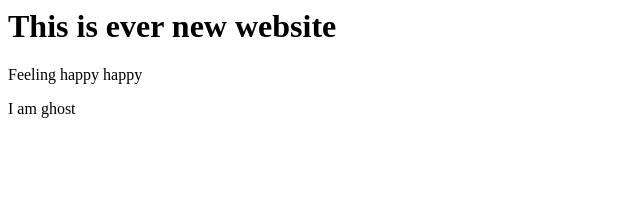
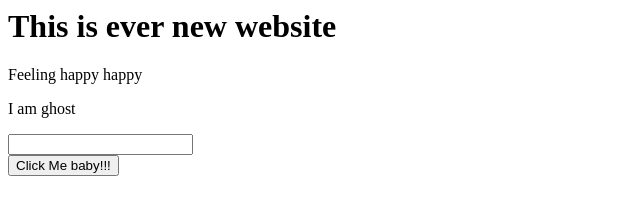
Before and after one commit to Rahuldeb566/My-first-web, a plain HTML site: page index.html in a window 1280 px wide. Shown: the whole page, without its empty margins (0-640 px from the left). Drawn offline with Linux system fonts and the light colour scheme.

Commit message:
my work done

```diff
--- a/index.html
+++ b/index.html
@@ -1,3 +1,6 @@
 <h1>This is ever new website</h1>
 <p>Feeling happy happy</p>
 <p> I am ghost </p>
+<input type="text">
+<br>
+<button>Click Me baby!!!</button>
```
